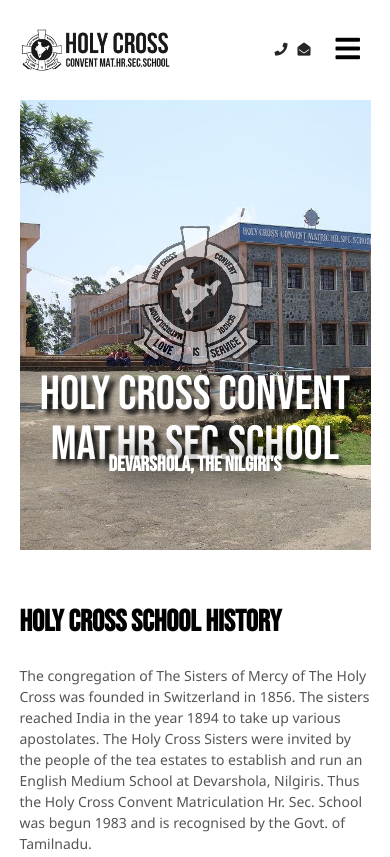
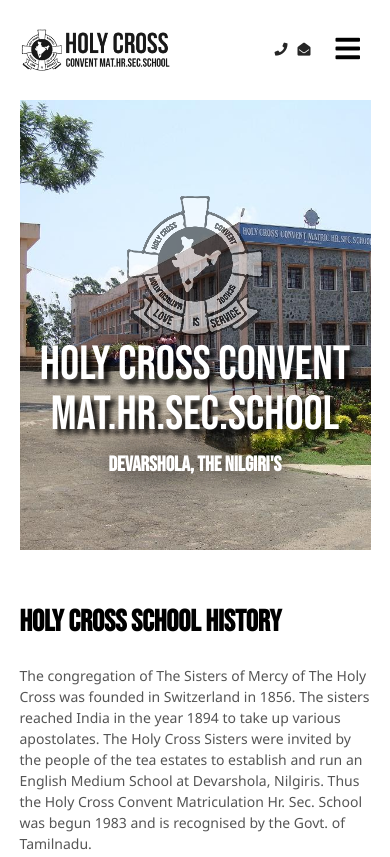
Before and after one commit to faisalnoufal/holycross, a plain HTML site: page index.html in a window 390 px wide. Shown: the top 857 px of the page. Drawn offline with nearby package versions, Linux system fonts and the light colour scheme; a web font is replaced by a local one.

Commit message:
Update stylesheet.css

```diff
--- a/css/stylesheet.css
+++ b/css/stylesheet.css
@@ -121,6 +121,7 @@
   }
 
   .showcase img{
+    margin-top: -100px;
     opacity: .5;
   }
 
@@ -487,7 +488,7 @@
       grid-template-columns: 1fr;
     }
     .showcase h1, h2 {
-      margin-top: -30px;
+      margin-top: 0px;
     }
     .links .links_inner{
       grid-template-columns: 1fr;
```
